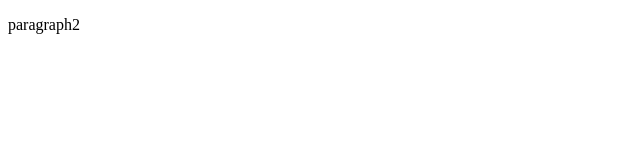
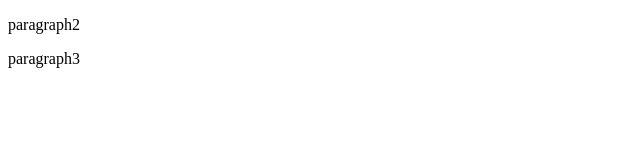
Before and after one commit to JuliaSarf/new-git, a plain HTML site: page index.html in a window 1280 px wide. Shown: the full height of the page, 0-640 px from the left. Drawn offline with Linux system fonts and the light colour scheme.

Commit message:
Add a par 3

```diff
--- a/index.html
+++ b/index.html
@@ -14,7 +14,12 @@
 
    </div>
 
+   <div>
+    <p>
+        paragraph3
+    </p>
 
+       </div>
 
 </body>
 </html>
```
